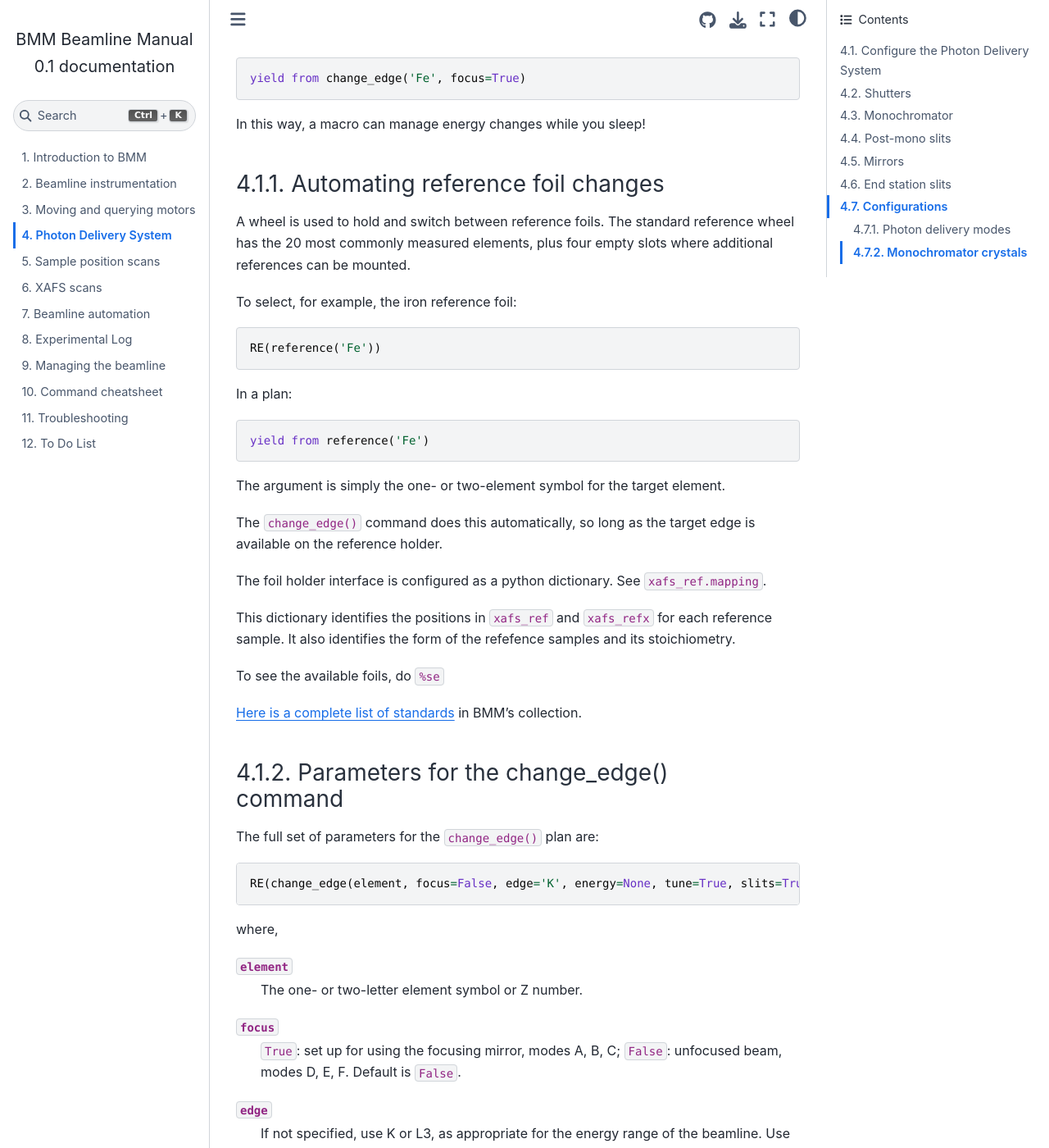
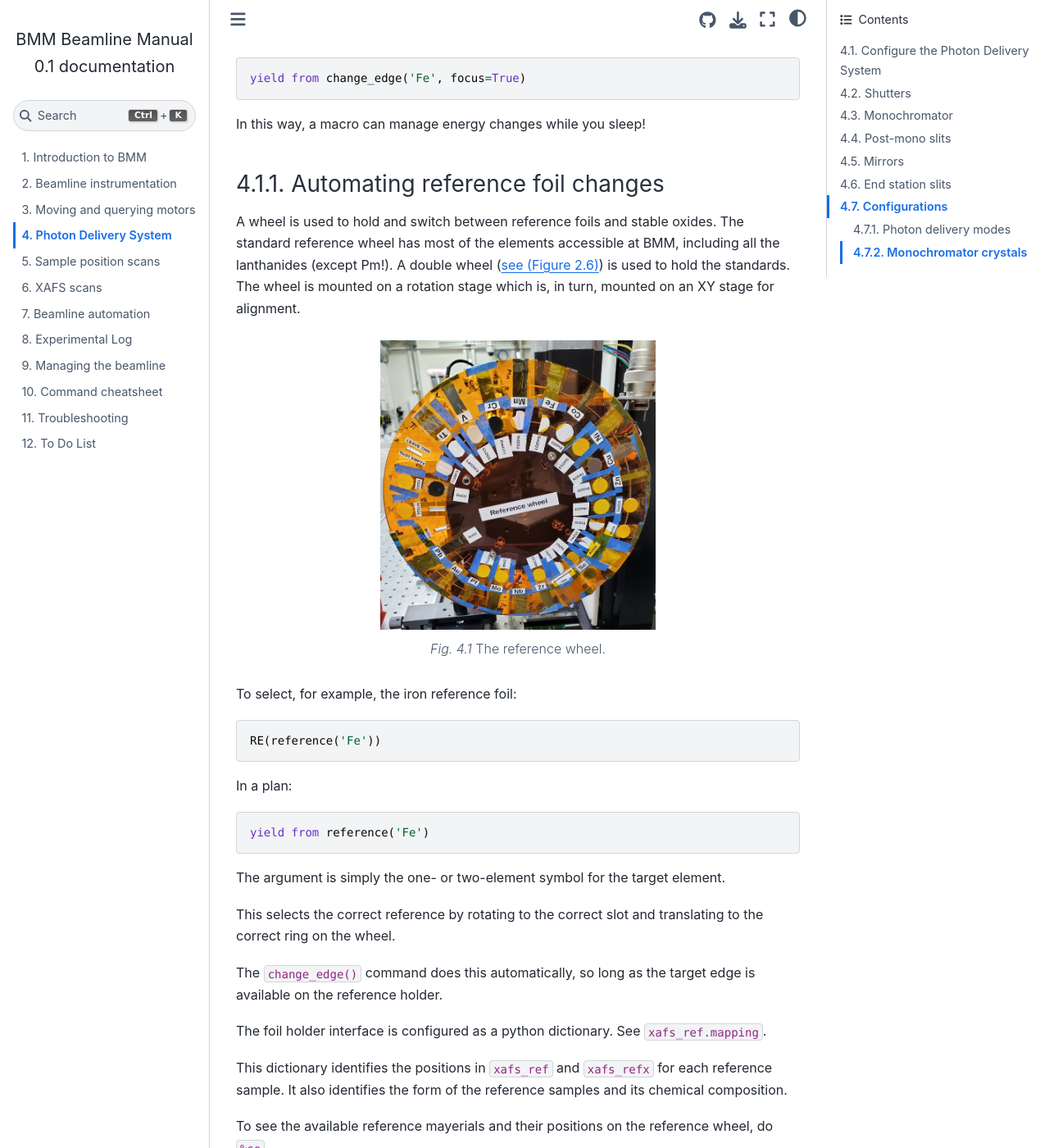
Before and after one commit to NSLS-II-BMM/BeamlineManual, a Sphinx documentation site: the page built from docs/pds.rst, in a window 1280 px wide and 1400 px high, scrolled down 935 px. Shown: the whole window at 82% size. Built offline with Sphinx 7.4.7 and the Sphinx Book theme 1.1.4, drawn with Linux system fonts in a browser that asks for light colours; some of the changed text lies outside the part shown.

Commit message:
info about double wheel reference wheel

```diff
--- a/docs/automation.rst
+++ b/docs/automation.rst
@@ -37,6 +37,9 @@ differences in the columns corresponding to the different instruments.
    Example spreadsheet for running an experiment from a wheel with a
    single sample ring.
 
+Make sure you are using the most up-to-date version of the spreadsheet.
+
+.. note:: The current spreadsheet version is **10**, as of 23 December, 2022.
 
 
 Common features
--- a/docs/pds.rst
+++ b/docs/pds.rst
@@ -65,9 +65,21 @@ In this way, a macro can manage energy changes while you sleep!
 Automating reference foil changes
 ~~~~~~~~~~~~~~~~~~~~~~~~~~~~~~~~~
 
-A wheel is used to hold and switch between reference foils.  The
-standard reference wheel has the 20 most commonly measured elements,
-plus four empty slots where additional references can be mounted.
+A wheel is used to hold and switch between reference foils and stable
+oxides.  The standard reference wheel has most of the elements
+accessible at BMM, including all the lanthanides (except Pm!).  A
+double wheel (:numref:`see (Figure %s) <fig-doublewheelINST>`) is used
+to hold the standards.  The wheel is mounted on a rotation stage which
+is, in turn, mounted on an XY stage for alignment.
+
+.. _fig-ref_wheel:
+.. figure::  _images/ref_wheel.jpg
+   :target: _images/ref_wheel.jpg
+   :width: 50%
+   :align: center
+
+   The reference wheel.
+
 
 To select, for example, the iron reference foil:
 
@@ -84,6 +96,9 @@ In a plan:
 The argument is simply the one- or two-element symbol for the target
 element.
 
+This selects the correct reference by rotating to the correct slot and
+translating to the correct ring on the wheel.
+
 The ``change_edge()`` command does this automatically, so long as the
 target edge is available on the reference holder.
 
@@ -92,9 +107,10 @@ The foil holder interface is configured as a python dictionary.  See
 
 This dictionary identifies the positions in ``xafs_ref`` and
 ``xafs_refx`` for each reference sample.  It also identifies the form
-of the refefence samples and its stoichiometry.
+of the reference samples and its chemical composition.
 
-To see the available foils, do ``%se``
+To see the available reference mayerials and their positions on the
+reference wheel, do ``%se``.
 
 `Here is a complete list of standards
 <https://nsls-ii-bmm.github.io/bmm-standards/BMM-standards.html>`__ in
@@ -130,6 +146,10 @@ BMM's collection.
 
 Parameters for the change_edge() command
 ~~~~~~~~~~~~~~~~~~~~~~~~~~~~~~~~~~~~~~~~
+
+Typically the ``change_edge()`` command is called with one or two
+arguments, the mandatory element symbol and the the ``focus``
+argument, which can be ``True`` or ``False``.
 
 The full set of parameters for the ``change_edge()`` plan are:
 
@@ -212,6 +232,12 @@ Shutters
 
      sha.open()
      sha.close()
+
+   and::
+
+     yield from sha.open_plan()
+     yield from sha.close_plan()
+
 
 .. _dcm:
 
```
Also changed, not shown: docs/motors.rst (+7 -8 lines), docs/_images/ref_wheel.jpg (added).
